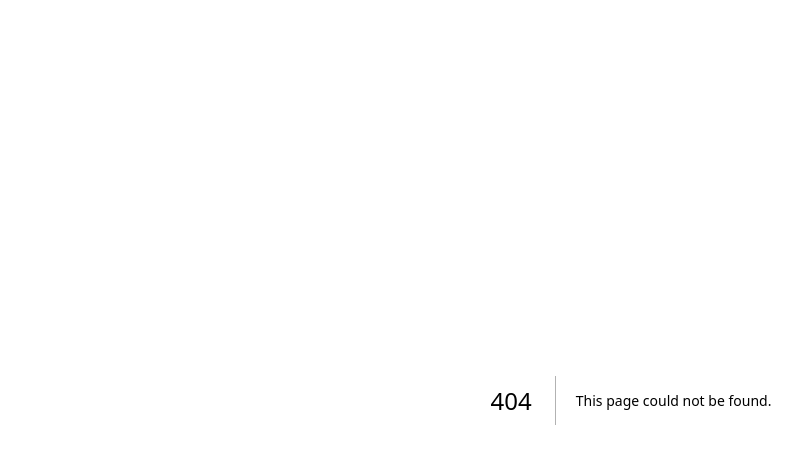
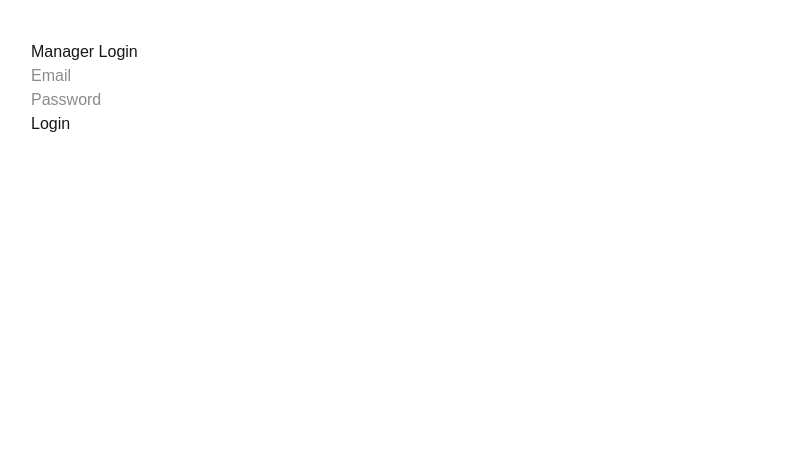
Before and after one commit to autoxai01-oss/smos-ai, a Next.js app: page /manager in a window 1280 px wide. Before the commit this address had no page. Shown: the top 464 px of the page, without its empty margins (9-811 px from the left). Built offline with nearby package versions, Linux system fonts and the light colour scheme.

Commit message:
add manager page

```diff
--- /dev/null
+++ b/app/manager/page.tsx
@@ -0,0 +1,52 @@
+"use client";
+
+import { useState } from "react";
+import { collection, getDocs } from "firebase/firestore";
+import { db } from "@/lib/firebase";
+
+export default function ManagerLogin() {
+  const [email, setEmail] = useState("");
+  const [password, setPassword] = useState("");
+
+  const handleLogin = async () => {
+    const snapshot = await getDocs(collection(db, "users"));
+
+    const user = snapshot.docs.find(
+      (doc) =>
+        doc.data().email === email &&
+        doc.data().password === password
+    );
+
+    if (!user) {
+      alert("Invalid credentials");
+      return;
+    }
+
+    if (user.data().role !== "manager") {
+      alert("Access denied");
+      return;
+    }
+
+    localStorage.setItem("manager", JSON.stringify(user.data()));
+
+    window.location.href = "/manager/dashboard";
+  };
+
+  return (
+    <div style={{ padding: 40 }}>
+      <h2>Manager Login</h2>
+
+      <input placeholder="Email" onChange={(e) => setEmail(e.target.value)} />
+      <br />
+
+      <input
+        placeholder="Password"
+        type="password"
+        onChange={(e) => setPassword(e.target.value)}
+      />
+      <br />
+
+      <button onClick={handleLogin}>Login</button>
+    </div>
+  );
+}
```
